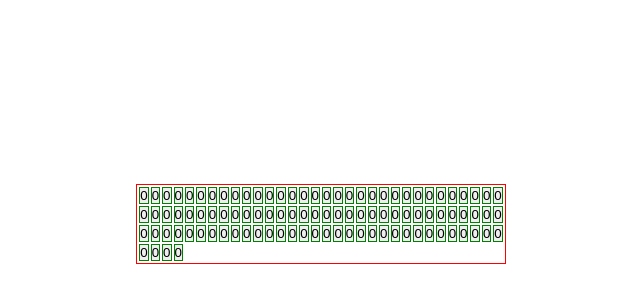
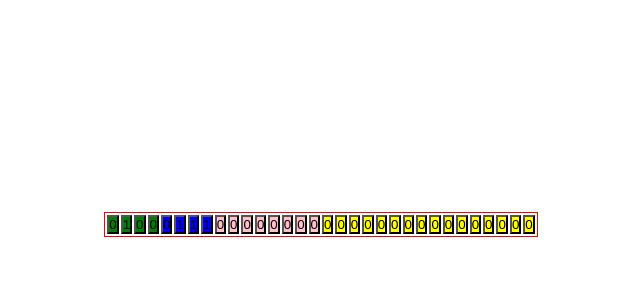
Before and after one commit to klxcoder/IPv4-diagram-structure, a React (Vite) app: page / in a window 1280 px wide. Shown: the part 176-476 px from the top of the page, without its empty margins (319-959 px from the left). Built offline with nearby package versions, Linux system fonts and the light colour scheme.

Commit message:
first line

```diff
--- a/src/components/IP.module.scss
+++ b/src/components/IP.module.scss
@@ -5,7 +5,19 @@
   grid-template-columns: repeat(32, 1fr);
   gap: 2px;
 
-  .bit {
-    border: 1px solid green;
+  .version {
+    background-color: green;
+  }
+
+  .ihl {
+    background-color: blue;
+  }
+
+  .tos {
+    background-color: pink;
+  }
+
+  .tl {
+    background-color: yellow;
   }
 }
--- a/src/components/IP.tsx
+++ b/src/components/IP.tsx
@@ -1,14 +1,26 @@
+import { useState } from 'react';
 import styles from './IP.module.scss'
 
+const IP_VERSION = [0, 1, 0, 0];
+
+const getBitsUI = (bits: number[], css: string) => bits.map(bit => (
+  <button className={styles[css]}>{bit}</button>
+))
+
 function IP() {
-
-  const bits: number[] = new Array(100).fill(0);
+  // Internet Header Length
+  const [ihl, setIhl] = useState<number[]>([0, 1, 1, 1]);
+  // Type of Service
+  const [tos, setTos] = useState<number[]>(new Array(8).fill(0));
+  // All the bits
+  const [tl, setTl] = useState<number[]>(new Array(16).fill(0));
 
   return (
     <div className={styles.ip}>
-      {bits.map(bit => (
-        <button className={styles.bit}>{bit}</button>
-      ))}
+      {getBitsUI(IP_VERSION, 'version')}
+      {getBitsUI(ihl, 'ihl')}
+      {getBitsUI(tos, 'tos')}
+      {getBitsUI(tl, 'tl')}
     </div>
   )
 }
```
